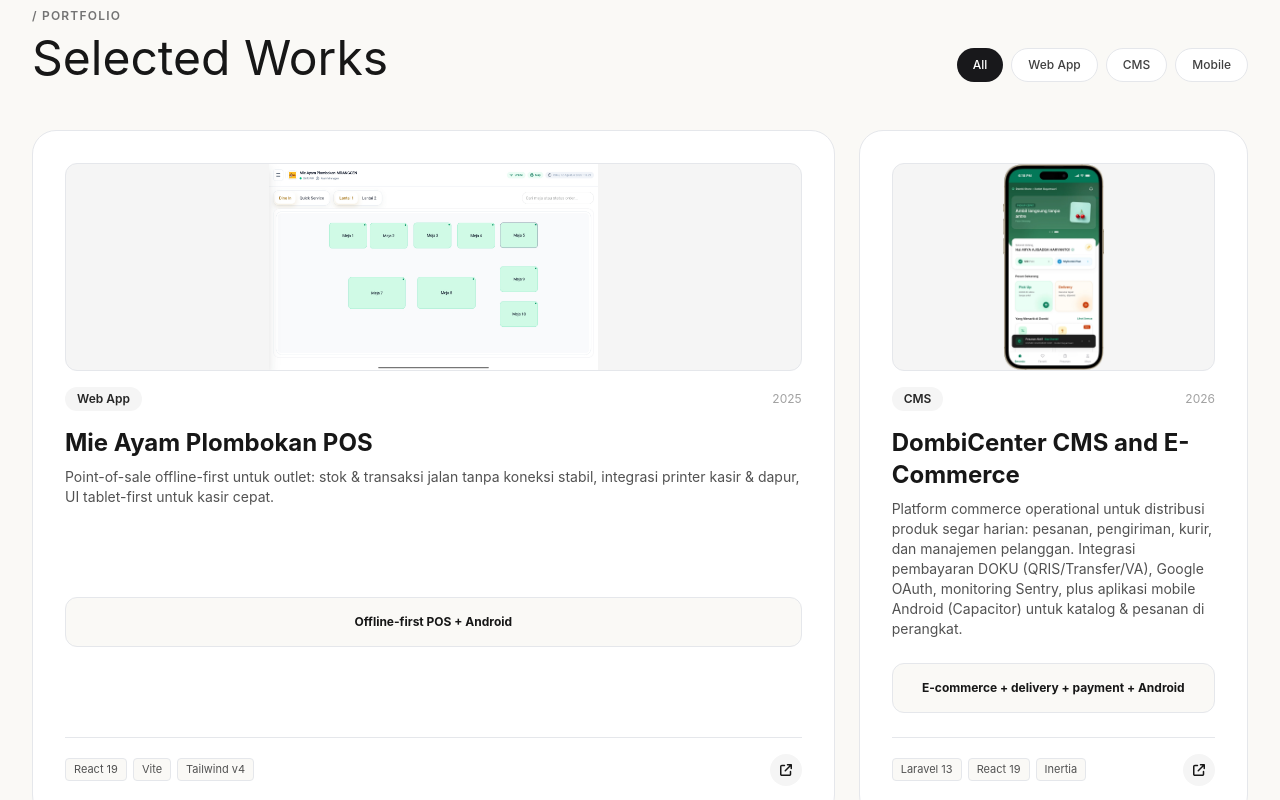
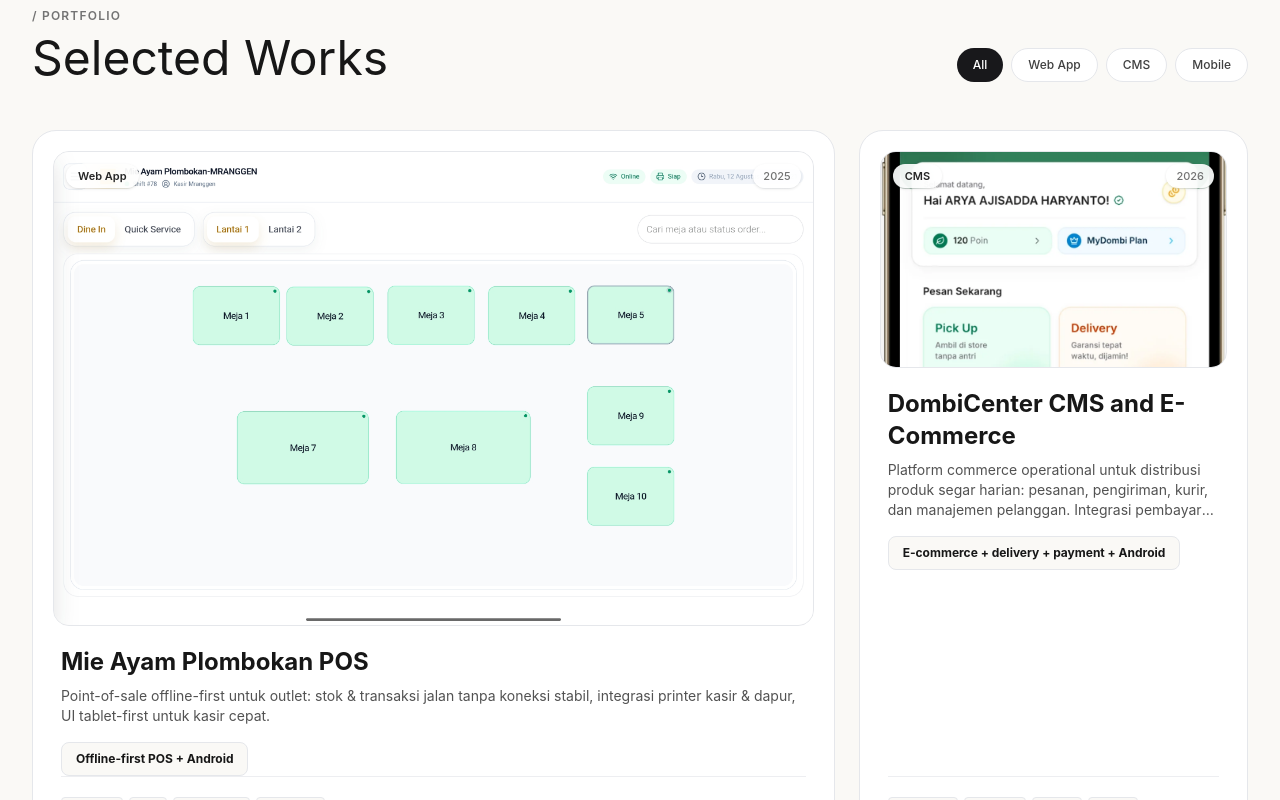
Before and after one commit to leanderarya/portfolio, a Next.js app: page / in a window 1280 px wide. Shown: the part 2820-3620 px from the top of the page. Built offline with nearby package versions, Linux system fonts and the light colour scheme; a web font is replaced by a local one.

Commit message:
feat(works): image-first cards, overlay chips, hover expand; placeholder dengan spek foto per project

```diff
--- a/components/Works.tsx
+++ b/components/Works.tsx
@@ -2,7 +2,7 @@
 
 import { useState } from "react";
 import { AnimatePresence, motion, useReducedMotion } from "framer-motion";
-import { FaArrowUpRightFromSquare } from "react-icons/fa6";
+import { FaExpand, FaImage } from "react-icons/fa6";
 import { categories, projects, type Project } from "@/data/projects";
 import { EASE, DURATION } from "@/components/motion/primitives";
 
@@ -58,47 +58,53 @@
               exit={rm ? undefined : { opacity: 0, scale: 0.96 }}
               viewport={{ once: true, margin: "-60px" }}
               transition={{ duration: DURATION, ease: EASE }}
-              className={`${cols[p.id] ?? "md:col-span-6"} bg-white rounded-3xl border border-[#E5E7EB] p-6 sm:p-8 flex flex-col justify-between group hover:shadow-card-hover transition-shadow duration-300`}
+              className={`${cols[p.id] ?? "md:col-span-6"} bg-white rounded-3xl border border-[#E5E7EB] p-4 sm:p-5 flex flex-col group hover:shadow-card-hover transition-shadow duration-300`}
             >
-              <div>
-                {p.thumb && (
-                  <div className="mb-4 rounded-xl overflow-hidden border border-[#E5E7EB] bg-neutral-100 flex items-center justify-center h-52">
+              {/* Media — image-first */}
+              <button
+                onClick={() => onOpenProject(p)}
+                aria-label={`Open ${p.title}`}
+                className="relative block w-full aspect-[16/10] overflow-hidden rounded-2xl border border-[#E5E7EB] bg-neutral-100 cursor-pointer"
+              >
+                {p.thumb ? (
                   <img
                     src={p.thumb}
                     alt={`${p.title} preview`}
-                      className="w-full h-full object-contain transition-transform duration-500 group-hover:scale-[1.03]"
+                    className="absolute inset-0 h-full w-full object-cover transition-transform duration-500 group-hover:scale-[1.04]"
                   />
-                  </div>
+                ) : (
+                  <span className="absolute inset-0 flex flex-col items-center justify-center gap-2.5 bg-gradient-to-br from-lime/25 via-brand-bg to-white px-6 text-center">
+                    <FaImage className="text-3xl text-neutral-300" />
+                    <span className="text-[11px] font-semibold text-neutral-500">{p.mediaHint}</span>
+                  </span>
                 )}
-                <div className="flex items-center justify-between mb-4">
-                  <span className="px-3 py-1 bg-neutral-100 text-neutral-800 rounded-full text-xs font-semibold">
+                <span className="absolute top-3 left-3 z-10 px-3 py-1 bg-white/90 backdrop-blur-md rounded-full text-[11px] font-semibold text-neutral-800 shadow-sm">
                   {catLabel[p.category]}
                 </span>
-                  <span className="text-xs text-neutral-400">{p.year}</span>
-                </div>
-                <h3 className="text-2xl font-bold text-neutral-900">{p.title}</h3>
-                <p className="text-sm text-neutral-600 mt-2">{p.description}</p>
+                <span className="absolute top-3 right-3 z-10 px-2.5 py-1 bg-white/90 backdrop-blur-md rounded-full text-[11px] font-medium text-neutral-500 shadow-sm">
+                  {p.year}
+                </span>
+                <span className="absolute bottom-3 right-3 z-10 p-2.5 rounded-full bg-lime text-neutral-900 shadow-md opacity-0 translate-y-1 group-hover:opacity-100 group-hover:translate-y-0 transition-all duration-300">
+                  <FaExpand className="text-xs" />
+                </span>
+              </button>
+
+              {/* Body */}
+              <div className="flex flex-col flex-1 px-2 pt-5 pb-2">
+                <h3 className="text-xl sm:text-2xl font-bold text-neutral-900">{p.title}</h3>
+                <p className="text-sm text-neutral-600 mt-2 line-clamp-3">{p.description}</p>
+
+                <div className="mt-4 inline-flex self-start items-center gap-2 px-3.5 py-2 rounded-lg bg-brand-bg border border-[#E5E7EB]">
+                  <span className="text-xs font-bold text-neutral-900">{p.highlight}</span>
                 </div>
 
-              <div className="my-6 p-4 rounded-xl bg-brand-bg border border-[#E5E7EB] text-center">
-                <div className="text-xs font-bold text-neutral-900">{p.highlight}</div>
-              </div>
-
-              <div className="flex items-center justify-between pt-4 border-t border-[#E5E7EB]">
-                <div className="flex flex-wrap gap-1.5">
-                  {p.stack.slice(0, 3).map((s) => (
+                <div className="mt-auto pt-5 flex flex-wrap gap-1.5 border-t border-[#E5E7EB]/70 mt-5">
+                  {p.stack.slice(0, 4).map((s) => (
                     <span key={s} className="text-[11px] bg-brand-bg px-2 py-0.5 rounded text-neutral-600 border border-[#E5E7EB]">
                       {s}
                     </span>
                   ))}
                 </div>
-                <button
-                  onClick={() => onOpenProject(p)}
-                  aria-label={`Open ${p.title}`}
-                  className="p-2.5 rounded-full bg-neutral-100 hover:bg-lime text-neutral-900 transition-colors"
-                >
-                  <FaArrowUpRightFromSquare className="text-xs transition-transform duration-300 group-hover:rotate-45" />
-                </button>
               </div>
             </motion.div>
           ))}
--- a/data/projects.ts
+++ b/data/projects.ts
@@ -7,6 +7,7 @@
   stack: string[];
   highlight: string;
   thumb?: string; // path gambar di public/projects/, kosong = tampil tanpa gambar
+  mediaHint?: string; // panduan foto yang dibutuhkan (tampil di placeholder)
 }
 
 export const categories = ["All", "Web App", "CMS", "Mobile"] as const;
@@ -21,6 +22,7 @@
       "Point-of-sale offline-first untuk outlet: stok & transaksi jalan tanpa koneksi stabil, integrasi printer kasir & dapur, UI tablet-first untuk kasir cepat.",
     stack: ["React 19", "Vite", "Tailwind v4", "Capacitor", "Laravel 13", "SQLite"],
     highlight: "Offline-first POS + Android",
+    mediaHint: "Placeholder 1600×1000 · UI kasir tablet di outlet",
     thumb: "/projects/mieayam.webp",
   },
   {
@@ -32,6 +34,7 @@
       "Platform commerce operational untuk distribusi produk segar harian: pesanan, pengiriman, kurir, dan manajemen pelanggan. Integrasi pembayaran DOKU (QRIS/Transfer/VA), Google OAuth, monitoring Sentry, plus aplikasi mobile Android (Capacitor) untuk katalog & pesanan di perangkat.",
     stack: ["Laravel 13", "React 19", "Inertia", "DOKU", "Capacitor", "Sentry"],
     highlight: "E-commerce + delivery + payment + Android",
+    mediaHint: "Placeholder 1600×1000 · Storefront katalog DombiCenter",
     thumb: "/projects/dombi.webp",
   },
   {
@@ -43,6 +46,7 @@
       "Company profile & news site untuk PT Sidorejo Makmur Sejahtera: landing page (visi misi, partner, SPBU, karir), berita/artikel, dan contact form — semua konten dikelola lewat admin Filament.",
     stack: ["Laravel 11", "Filament 3", "Tailwind", "Vite"],
     highlight: "Company profile + berita + admin Filament",
+    mediaHint: "Placeholder 1600×1000 · Landing page company profile",
     thumb: "/projects/comprosms.webp",
   },
   {
@@ -54,6 +58,7 @@
       "Sistem presensi karyawan berbasis web dengan konfigurasi shift kerja, dashboard, dan PWA — Laravel 11 + Inertia React + MUI + AmCharts.",
     stack: ["Laravel 11", "Inertia React", "MUI", "AmCharts", "PWA"],
     highlight: "Presensi + shift kerja + PWA",
+    mediaHint: "Placeholder 1600×1000 · Dashboard presensi",
     thumb: "/projects/presensi.webp",
   },
   {
@@ -65,6 +70,7 @@
       "Point-of-sale untuk toko otomotif (sparepart & pelumas Pertamina): admin Filament untuk kontrol inventaris & laporan finansial, frontend kasir React yang cepat dan responsif.",
     stack: ["Laravel 12", "Filament 3", "Inertia React", "Excel", "Capacitor"],
     highlight: "Filament admin + React kasir",
+    mediaHint: "Placeholder 1600×1000 · UI kasir / admin Filament",
   },
   {
     id: "dipo-feed",
@@ -75,5 +81,6 @@
       "Aplikasi Flutter untuk peternak sapi perah: hitung, formulasi, dan evaluasi ransum pakan berdasarkan profil sapi & kandungan nutrisi bahan (BK, Protein Kasar, TDN, ME). Cross-platform Android/iOS/Web.",
     stack: ["Flutter", "Dart", "Cross-platform"],
     highlight: "Nutrisi ternak + Flutter",
+    mediaHint: "Placeholder 1600×1000 · Dua layar aplikasi berdampingan",
   },
 ];
```
Lines whose indentation alone changed are shown as unchanged.
